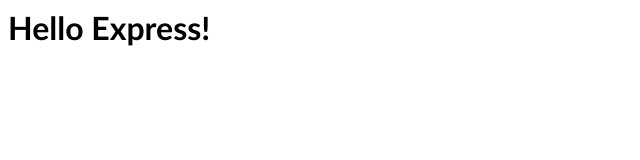
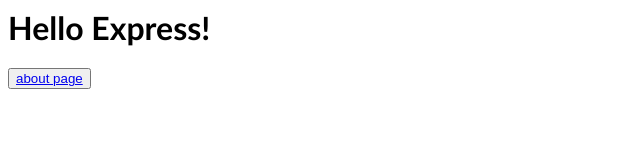
Before and after one commit to dave1780/express-simple-zz4ob3, a website: page pages/index.html in a window 1280 px wide. Shown: the whole page, without its empty margins (0-640 px from the left). Drawn offline with Linux system fonts and the light colour scheme; files that its build step writes are made by us from their sources.

Commit message:
1 file modified

```diff
--- a/pages/index.html
+++ b/pages/index.html
@@ -1,2 +1,3 @@
 <link rel="stylesheet" href="./style.css">
 <h1>Hello Express!</h1>
+<button><a href="/about">about page </a></button>
```
